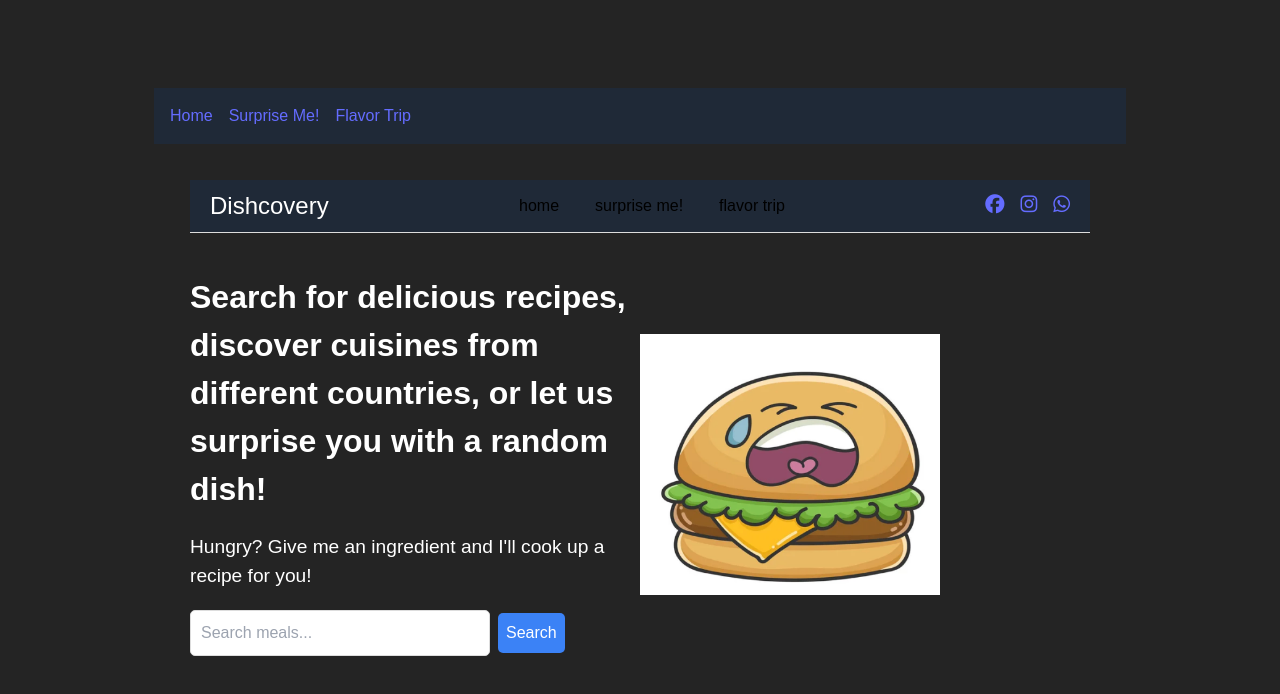
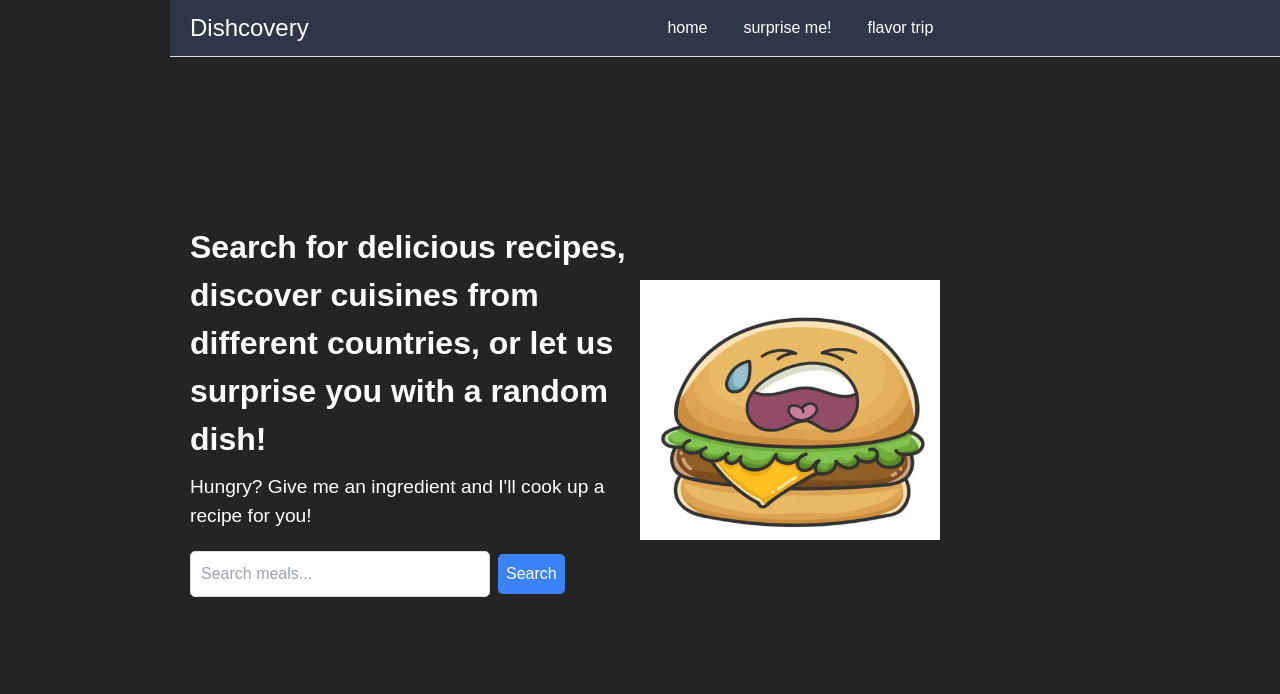
Before and after one commit to staceytoh/Dishcovery, a React (Vite) app in the folder frontend/: page / in a window 1280 px wide. Shown: the top 694 px of the page. Built offline with nearby package versions, Linux system fonts and the light colour scheme.

Commit message:
edited navbar

```diff
--- a/frontend/src/App.tsx
+++ b/frontend/src/App.tsx
@@ -1,24 +1,22 @@
+import React from 'react';
 import { BrowserRouter as Router, Routes, Route } from 'react-router-dom';
-import Navbar from './components/Navbar';
 import Home from './pages/Home';
 import SurpriseMe from './pages/SurpriseMe';
 import FlavorTrip from './pages/FlavorTrip';
-import MealDetails from './pages/MealDetails';
+import Navbar from './components/Navbar'; // Import the Navbar
 
-function App() {
+const App = () => {
   return (
     <Router>
+      {/* Navbar outside the Routes */}
       <Navbar />
-      <div className="p-4">
-        <Routes>
-          <Route path="/" element={<Home />} />
-          <Route path="/surprise-me" element={<SurpriseMe />} />
-          <Route path="/flavor-trip" element={<FlavorTrip />} />
-          <Route path="/meal/:id" element={<MealDetails />} />
-        </Routes>
-      </div>
+      <Routes>
+        <Route path="/" element={<Home />} />
+        <Route path="/surprise-me" element={<SurpriseMe />} />
+        <Route path="/flavor-trip" element={<FlavorTrip />} />
+      </Routes>
     </Router>
   );
-}
+};
 
 export default App;
--- /dev/null
+++ b/frontend/src/components/Navbar.css
@@ -0,0 +1,49 @@
+.navbar {
+    display: flex;
+    justify-content: space-between;
+    align-items: center;
+    padding: 10px 20px;
+    background-color: #2d3748; /* Tailwind's bg-gray-800 equivalent */
+    color: white;
+    position: fixed;
+    top: 0;
+    width: 100%;
+    z-index: 1000;
+  }
+
+  .logo {
+    font-size: 1.5rem;
+    font-weight: bold;
+  }
+
+  .nav-links {
+    list-style: none;
+    display: flex;
+    gap: 20px;
+    margin: 0;
+  }
+
+  .nav-links li {
+    text-transform: lowercase;
+  }
+
+  .nav-links a {
+    text-decoration: none;
+    color: white;
+    font-size: 1rem;
+  }
+
+  .social-icons {
+    display: flex;
+    gap: 15px;
+  }
+
+  .social-icons a {
+    color: white;
+    font-size: 1.5rem;
+    transition: color 0.3s ease;
+  }
+
+  .social-icons a:hover {
+    color: #1da1f2; /* Optional hover effect */
+  }
--- a/frontend/src/components/Navbar.tsx
+++ b/frontend/src/components/Navbar.tsx
@@ -1,19 +1,34 @@
+import React from 'react';
 import { Link } from 'react-router-dom';
+import './Navbar.css'; // Optional: Add CSS for styling
 
 const Navbar = () => {
   return (
-    <nav className="bg-gray-800 text-white p-4">
-      <ul className="flex space-x-4">
-        <li>
-          <Link to="/" className="hover:underline">Home</Link>
-        </li>
-        <li>
-          <Link to="/surprise-me" className="hover:underline">Surprise Me!</Link>
-        </li>
-        <li>
-          <Link to="/flavor-trip" className="hover:underline">Flavor Trip</Link>
-        </li>
+    <nav className="navbar bg-gray-800 text-white p-4 flex items-center justify-between">
+      {/* Dishcovery Logo */}
+      <h1 className="logo text-2xl font-bold">
+        <Link to="/" className="text-white hover:underline">Dishcovery</Link>
+      </h1>
+
+      {/* Navigation Links */}
+      <ul className="nav-links flex space-x-4">
+        <li><Link to="/" className="hover:underline">Home</Link></li>
+        <li><Link to="/surprise-me" className="hover:underline">Surprise Me!</Link></li>
+        <li><Link to="/flavor-trip" className="hover:underline">Flavor Trip</Link></li>
       </ul>
+
+      {/* Social Media Icons */}
+      <div className="social-icons flex space-x-4">
+        <a href="https://facebook.com" target="_blank" rel="noopener noreferrer">
+          <i className="fab fa-facebook"></i>
+        </a>
+        <a href="https://instagram.com" target="_blank" rel="noopener noreferrer">
+          <i className="fab fa-instagram"></i>
+        </a>
+        <a href="https://whatsapp.com" target="_blank" rel="noopener noreferrer">
+          <i className="fab fa-whatsapp"></i>
+        </a>
+      </div>
     </nav>
   );
 };
--- a/frontend/src/pages/Home.tsx
+++ b/frontend/src/pages/Home.tsx
@@ -2,43 +2,6 @@ import React, { useState } from 'react';
 import { Link } from 'react-router-dom';
 import axios from 'axios';
 import './Home.css'; // Ensure the CSS file is linked correctly
-
-const Navbar = () => {
-  return (
-    <nav className="navbar bg-gray-800 text-white p-4 flex items-center justify-between">
-      {/* Dishcovery Logo */}
-      <h1 className="logo text-2xl font-bold">
-        <Link to="/" className="text-white hover:underline">Dishcovery</Link>
-      </h1>
-
-      {/* Navigation Links */}
-      <ul className="nav-links flex space-x-4">
-        <li>
-          <Link to="/" className="hover:underline">Home</Link>
-        </li>
-        <li>
-          <Link to="/surprise-me" className="hover:underline">Surprise Me!</Link>
-        </li>
-        <li>
-          <Link to="/flavor-trip" className="hover:underline">Flavor Trip</Link>
-        </li>
-      </ul>
-
-      {/* Social Media Icons */}
-      <div className="social-icons flex space-x-4">
-        <a href="https://facebook.com" target="_blank" rel="noopener noreferrer">
-          <i className="fab fa-facebook"></i>
-        </a>
-        <a href="https://instagram.com" target="_blank" rel="noopener noreferrer">
-          <i className="fab fa-instagram"></i>
-        </a>
-        <a href="https://whatsapp.com" target="_blank" rel="noopener noreferrer">
-          <i className="fab fa-whatsapp"></i>
-        </a>
-      </div>
-    </nav>
-  );
-};
 
 const Home = () => {
   const [query, setQuery] = useState('');
@@ -55,14 +18,10 @@ const Home = () => {
 
   return (
     <div className="container">
-      {/* Navbar */}
-      <Navbar />
-
       {/* Main Content */}
       <main className="main-content">
         <div className="text-section">
           <h2>Search for delicious recipes, discover cuisines from different countries, or let us surprise you with a random dish!</h2>
-          <p></p>
           <p>Hungry? Give me an ingredient and I'll cook up a recipe for you!</p>
           <div className="search-section">
             <input
@@ -78,7 +37,7 @@ const Home = () => {
           </div>
         </div>
         <div className="image-section">
-          <img src="burger.png" alt="Hamburger" />
+          <img src="/burger.png" alt="Hamburger" />
         </div>
       </main>
 
```
